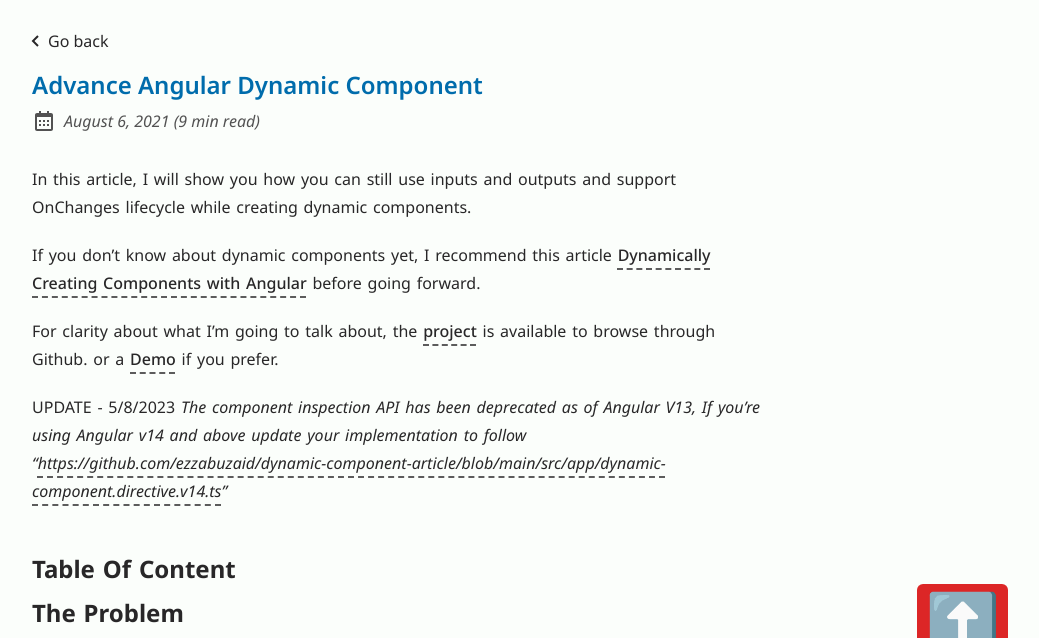
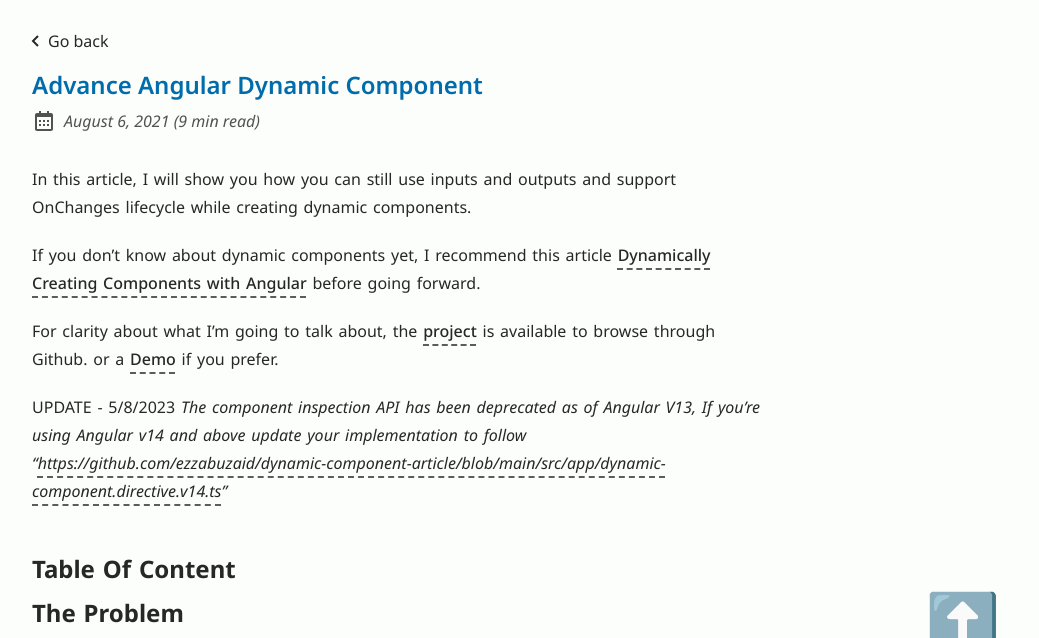
Before and after one commit to ezzabuzaid/blog, an Astro site: page /posts/advance-angular-dynamic-component in a window 1280 px wide. Shown: the part 108-746 px from the top of the page, without its empty margins (240-1279 px from the left). Built offline with nearby package versions, Linux system fonts and the light colour scheme; Astro itself is replaced by a stand-in of ours; some packages are replaced by stand-ins of ours.

Commit message:
remove red hover from back to top floating button

```diff
--- a/src/layouts/PostDetails.astro
+++ b/src/layouts/PostDetails.astro
@@ -74,7 +74,7 @@ const ogUrl = new URL(ogImage ? ogImage : `${title}.png`, Astro.url.origin)
     </article>
     <a
       href="#"
-      class="bg-red-600 hover:bg-red-500 fixed bottom-8 right-8 flex transform items-center justify-center rounded-md p-2 transition duration-200 ease-out hover:-translate-y-1"
+      class="fixed bottom-8 right-8 flex transform items-center justify-center rounded-md p-2 transition duration-200 ease-out hover:-translate-y-1"
     >
       <span class="text-white text-6xl transition duration-200 ease-out"
         >⬆️</span
```
